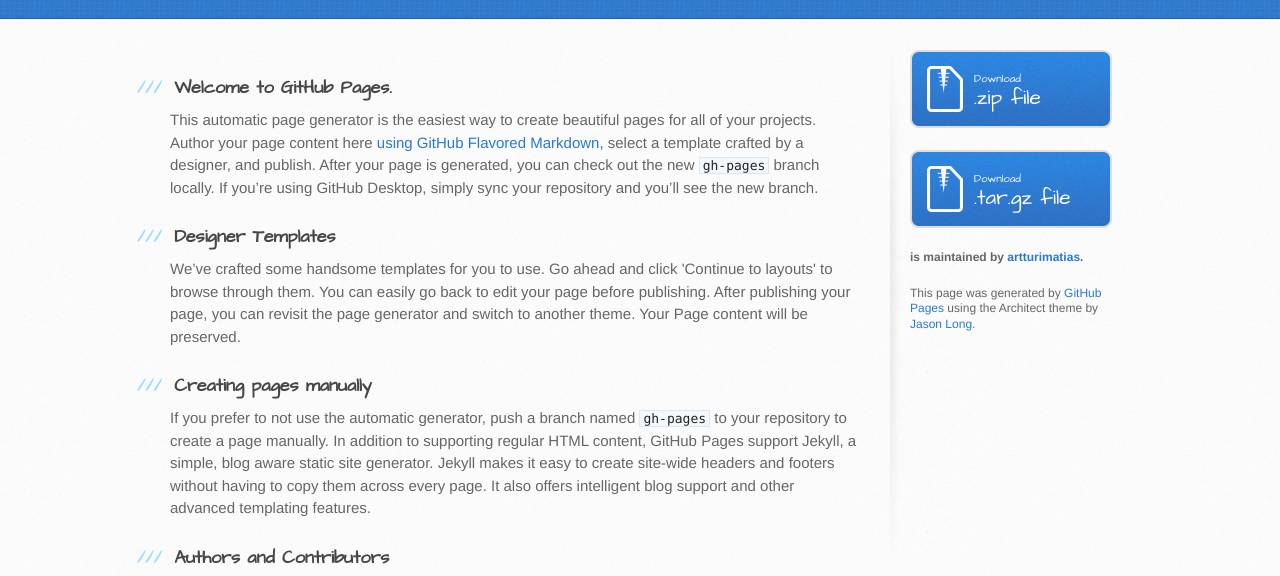
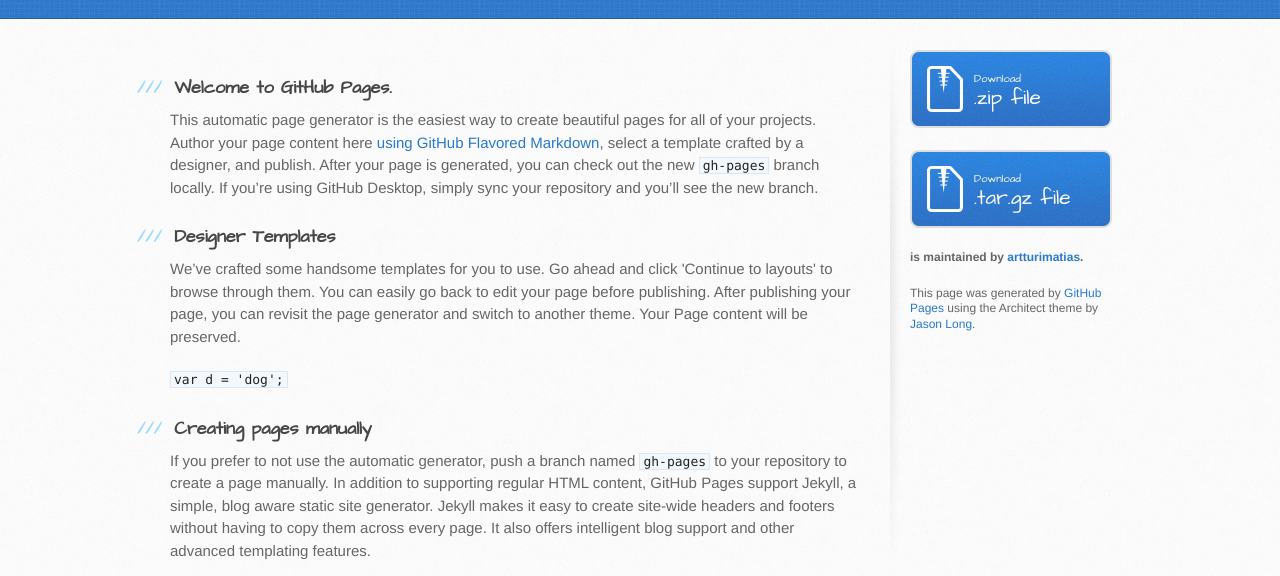
Before and after one commit to artturimatias/metapipe-nodes, a plain HTML site: page index.html in a window 1280 px wide. Shown: the part 182-758 px from the top of the page. Drawn offline with Linux system fonts and the light colour scheme.

Commit message:
Update index.html

```diff
--- a/index.html
+++ b/index.html
@@ -37,7 +37,7 @@
 <a id="designer-templates" class="anchor" href="#designer-templates" aria-hidden="true"><span aria-hidden="true" class="octicon octicon-link"></span></a>Designer Templates</h3>
 
 <p>We’ve crafted some handsome templates for you to use. Go ahead and click 'Continue to layouts' to browse through them. You can easily go back to edit your page before publishing. After publishing your page, you can revisit the page generator and switch to another theme. Your Page content will be preserved.</p>
-
+<code>var d = 'dog';</code>
 <h3>
 <a id="creating-pages-manually" class="anchor" href="#creating-pages-manually" aria-hidden="true"><span aria-hidden="true" class="octicon octicon-link"></span></a>Creating pages manually</h3>
 
```
